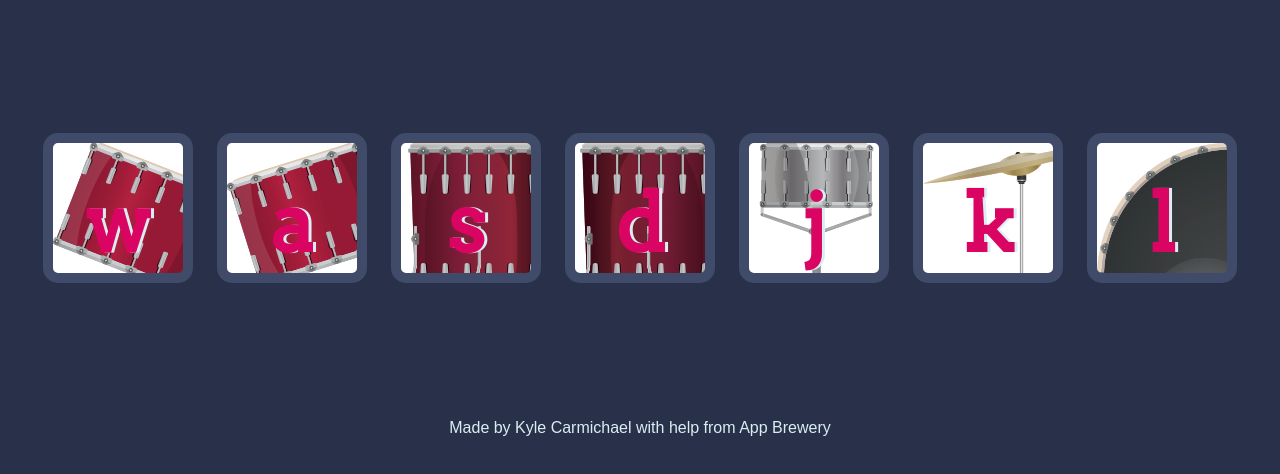
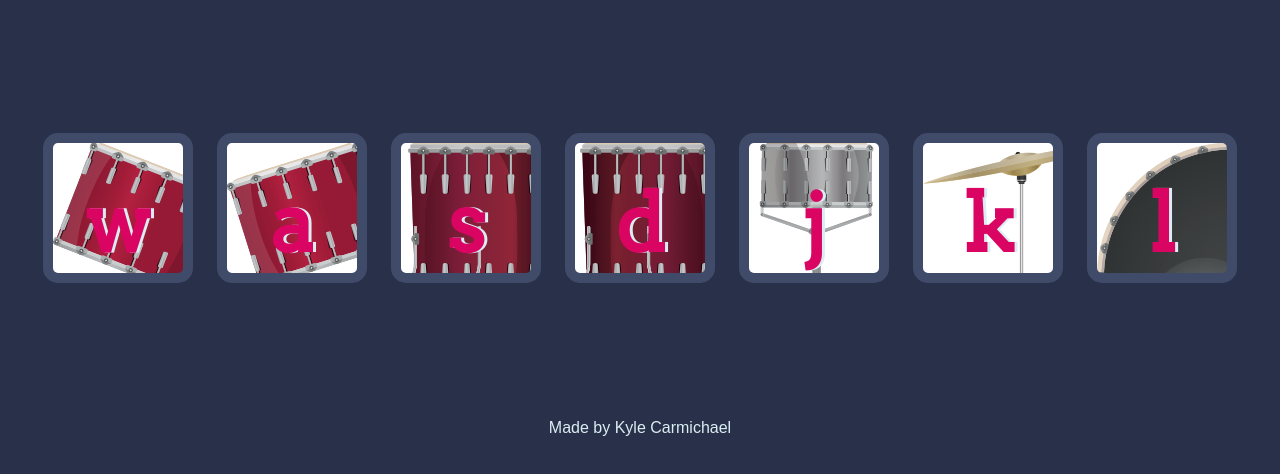
Before and after one commit to kylecarmichael/DrumKit, a plain HTML site: page index.html in a window 1280 px wide. Shown: the part 156-630 px from the top of the page. Drawn offline with Linux system fonts and the light colour scheme.

Commit message:
Update index.html

```diff
--- a/index.html
+++ b/index.html
@@ -23,7 +23,7 @@
 
 
   <footer>
-    Made by Kyle Carmichael with help from App Brewery
+    Made by Kyle Carmichael
   </footer>
   <script src="index.js" charset="utf-8"></script>
 </body>
```
